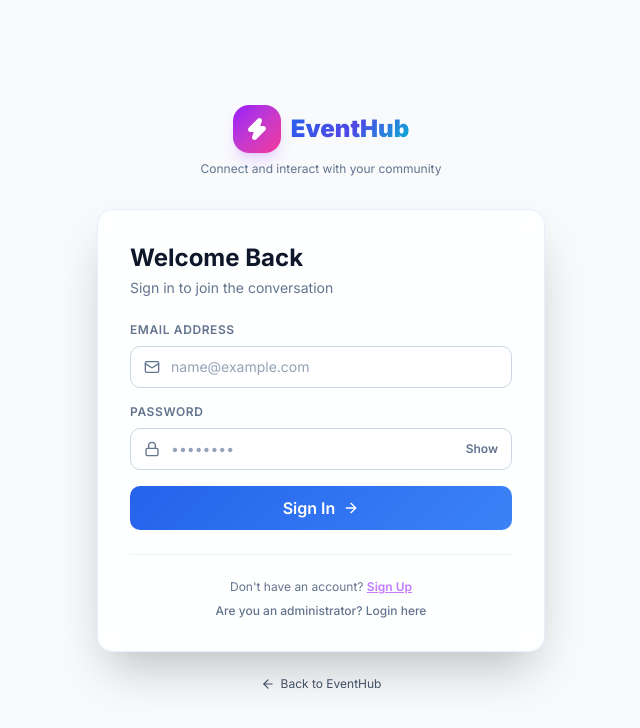
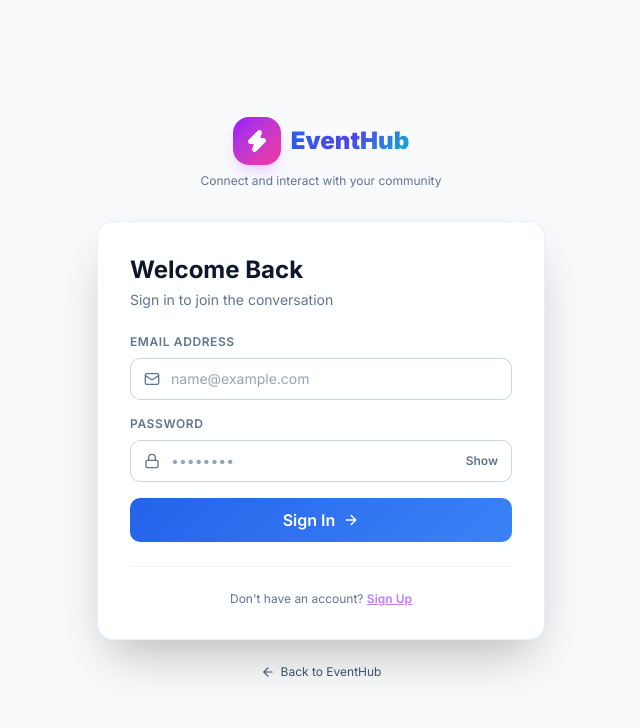
Before and after one commit to karthikachar56/social, a Next.js app: page /login in a window 1280 px wide. Shown: the top 728 px of the page, without its empty margins (319-959 px from the left). Built offline with nearby package versions, Linux system fonts and the light colour scheme.

Commit message:
fix: remove administrator login shortcut link from user login page

```diff
--- a/src/app/login/page.js
+++ b/src/app/login/page.js
@@ -155,11 +155,7 @@ export default function LoginPage() {
                 Sign Up
               </Link>
             </p>
-            <p>
-              <Link href="/admin/login" className="text-slate-500 hover:text-slate-600 font-medium">
-                Are you an administrator? Login here
-              </Link>
-            </p>
+
           </div>
         </div>
 
```
